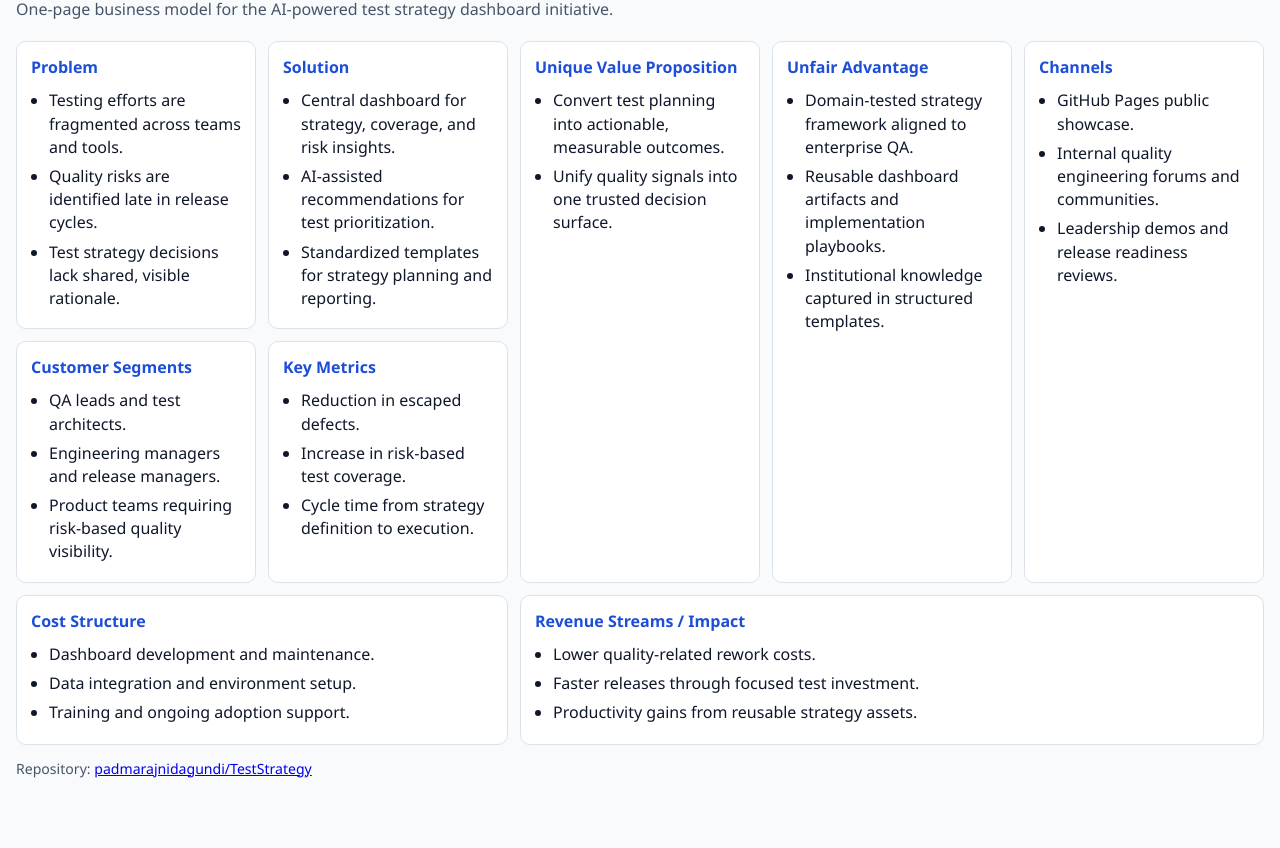
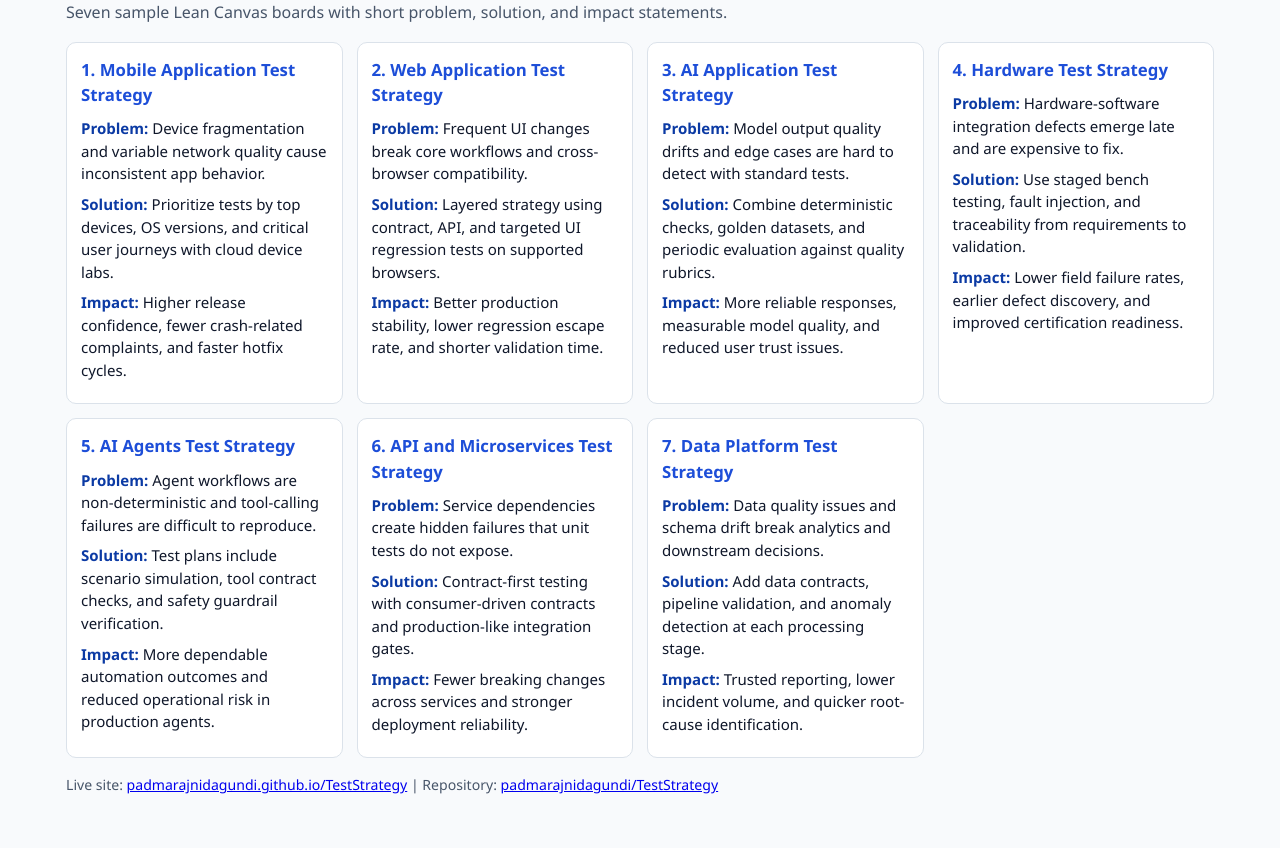
Before and after one commit to padmarajnidagundi/TestStrategy, a plain HTML site: page index.html in a window 1280 px wide. Shown: the part 82-930 px from the top of the page. Before the commit the page ends 901 px from the top, so only its background shows below. Drawn offline with Linux system fonts and the light colour scheme.

Commit message:
Add seven Lean Canvas test strategy examples
Co-authored-by: Copilot <223556219+Copilot@users.noreply.github.com>

```diff
--- a/index.html
+++ b/index.html
@@ -3,7 +3,7 @@
   <head>
     <meta charset="UTF-8" />
     <meta name="viewport" content="width=device-width, initial-scale=1.0" />
-    <title>TestStrategy Lean Canvas</title>
+    <title>TestStrategy - Lean Canvas Examples</title>
     <style>
       :root {
         --bg: #f8fafc;
@@ -21,193 +21,117 @@
         font-family: "Segoe UI", Arial, Helvetica, sans-serif;
         background: var(--bg);
         color: var(--text);
-        line-height: 1.45;
+        line-height: 1.5;
       }
       main {
-        max-width: 1280px;
+        max-width: 1180px;
         margin: 0 auto;
-        padding: 24px 16px 40px;
+        padding: 24px 16px 52px;
       }
       header {
-        margin-bottom: 20px;
+        margin-bottom: 18px;
       }
       header h1 {
-        margin: 0 0 6px;
-        font-size: clamp(1.6rem, 2.7vw, 2.4rem);
+        margin: 0 0 8px;
+        font-size: clamp(1.5rem, 2.6vw, 2.3rem);
         color: var(--accent);
       }
       header p {
         margin: 0;
         color: var(--muted);
       }
-
-      .canvas {
+      .boards {
         display: grid;
-        grid-template-columns: 1fr;
-        gap: 12px;
+        grid-template-columns: repeat(auto-fit, minmax(260px, 1fr));
+        gap: 14px;
       }
-
-      .block {
+      .board {
         background: var(--panel);
         border: 1px solid var(--border);
         border-radius: 10px;
-        padding: 14px 14px 12px;
-        min-height: 170px;
+        padding: 14px;
       }
-
-      .block h2 {
+      .board h2 {
         margin: 0 0 10px;
-        font-size: 1rem;
+        font-size: 1.05rem;
         color: var(--accent);
       }
-
-      .block ul {
-        margin: 0;
-        padding-left: 18px;
+      .item {
+        margin: 0 0 8px;
+        font-size: 0.94rem;
       }
-
-      .block li {
-        margin: 0 0 6px;
+      .item strong {
+        color: #0b3aa4;
       }
-
       footer {
-        margin-top: 14px;
+        margin-top: 16px;
         color: var(--muted);
         font-size: 0.88rem;
-      }
-
-      @media (min-width: 980px) {
-        .canvas {
-          grid-template-columns: repeat(5, minmax(0, 1fr));
-          grid-template-areas:
-            "problem solution unique advantage channels"
-            "segments metrics unique advantage channels"
-            "cost cost revenue revenue revenue";
-        }
-
-        .problem {
-          grid-area: problem;
-        }
-        .solution {
-          grid-area: solution;
-        }
-        .unique {
-          grid-area: unique;
-        }
-        .advantage {
-          grid-area: advantage;
-        }
-        .channels {
-          grid-area: channels;
-        }
-        .segments {
-          grid-area: segments;
-        }
-        .metrics {
-          grid-area: metrics;
-        }
-        .cost {
-          grid-area: cost;
-          min-height: 150px;
-        }
-        .revenue {
-          grid-area: revenue;
-          min-height: 150px;
-        }
       }
     </style>
   </head>
   <body>
     <main>
       <header>
-        <h1>Lean Canvas — TestStrategy Dashboard</h1>
-        <p>One-page business model for the AI-powered test strategy dashboard initiative.</p>
+        <h1>One-Page Lean Canvas Examples - Test Strategy</h1>
+        <p>Seven sample Lean Canvas boards with short problem, solution, and impact statements.</p>
       </header>
 
-      <section class="canvas" aria-label="Lean Canvas">
-        <article class="block problem">
-          <h2>Problem</h2>
-          <ul>
-            <li>Testing efforts are fragmented across teams and tools.</li>
-            <li>Quality risks are identified late in release cycles.</li>
-            <li>Test strategy decisions lack shared, visible rationale.</li>
-          </ul>
+      <section class="boards" aria-label="Lean Canvas examples">
+        <article class="board">
+          <h2>1. Mobile Application Test Strategy</h2>
+          <p class="item"><strong>Problem:</strong> Device fragmentation and variable network quality cause inconsistent app behavior.</p>
+          <p class="item"><strong>Solution:</strong> Prioritize tests by top devices, OS versions, and critical user journeys with cloud device labs.</p>
+          <p class="item"><strong>Impact:</strong> Higher release confidence, fewer crash-related complaints, and faster hotfix cycles.</p>
         </article>
 
-        <article class="block solution">
-          <h2>Solution</h2>
-          <ul>
-            <li>Central dashboard for strategy, coverage, and risk insights.</li>
-            <li>AI-assisted recommendations for test prioritization.</li>
-            <li>Standardized templates for strategy planning and reporting.</li>
-          </ul>
+        <article class="board">
+          <h2>2. Web Application Test Strategy</h2>
+          <p class="item"><strong>Problem:</strong> Frequent UI changes break core workflows and cross-browser compatibility.</p>
+          <p class="item"><strong>Solution:</strong> Layered strategy using contract, API, and targeted UI regression tests on supported browsers.</p>
+          <p class="item"><strong>Impact:</strong> Better production stability, lower regression escape rate, and shorter validation time.</p>
         </article>
 
-        <article class="block unique">
-          <h2>Unique Value Proposition</h2>
-          <ul>
-            <li>Convert test planning into actionable, measurable outcomes.</li>
-            <li>Unify quality signals into one trusted decision surface.</li>
-          </ul>
+        <article class="board">
+          <h2>3. AI Application Test Strategy</h2>
+          <p class="item"><strong>Problem:</strong> Model output quality drifts and edge cases are hard to detect with standard tests.</p>
+          <p class="item"><strong>Solution:</strong> Combine deterministic checks, golden datasets, and periodic evaluation against quality rubrics.</p>
+          <p class="item"><strong>Impact:</strong> More reliable responses, measurable model quality, and reduced user trust issues.</p>
         </article>
 
-        <article class="block advantage">
-          <h2>Unfair Advantage</h2>
-          <ul>
-            <li>Domain-tested strategy framework aligned to enterprise QA.</li>
-            <li>Reusable dashboard artifacts and implementation playbooks.</li>
-            <li>Institutional knowledge captured in structured templates.</li>
-          </ul>
+        <article class="board">
+          <h2>4. Hardware Test Strategy</h2>
+          <p class="item"><strong>Problem:</strong> Hardware-software integration defects emerge late and are expensive to fix.</p>
+          <p class="item"><strong>Solution:</strong> Use staged bench testing, fault injection, and traceability from requirements to validation.</p>
+          <p class="item"><strong>Impact:</strong> Lower field failure rates, earlier defect discovery, and improved certification readiness.</p>
         </article>
 
-        <article class="block channels">
-          <h2>Channels</h2>
-          <ul>
-            <li>GitHub Pages public showcase.</li>
-            <li>Internal quality engineering forums and communities.</li>
-            <li>Leadership demos and release readiness reviews.</li>
-          </ul>
+        <article class="board">
+          <h2>5. AI Agents Test Strategy</h2>
+          <p class="item"><strong>Problem:</strong> Agent workflows are non-deterministic and tool-calling failures are difficult to reproduce.</p>
+          <p class="item"><strong>Solution:</strong> Test plans include scenario simulation, tool contract checks, and safety guardrail verification.</p>
+          <p class="item"><strong>Impact:</strong> More dependable automation outcomes and reduced operational risk in production agents.</p>
         </article>
 
-        <article class="block segments">
-          <h2>Customer Segments</h2>
-          <ul>
-            <li>QA leads and test architects.</li>
-            <li>Engineering managers and release managers.</li>
-            <li>Product teams requiring risk-based quality visibility.</li>
-          </ul>
+        <article class="board">
+          <h2>6. API and Microservices Test Strategy</h2>
+          <p class="item"><strong>Problem:</strong> Service dependencies create hidden failures that unit tests do not expose.</p>
+          <p class="item"><strong>Solution:</strong> Contract-first testing with consumer-driven contracts and production-like integration gates.</p>
+          <p class="item"><strong>Impact:</strong> Fewer breaking changes across services and stronger deployment reliability.</p>
         </article>
 
-        <article class="block metrics">
-          <h2>Key Metrics</h2>
-          <ul>
-            <li>Reduction in escaped defects.</li>
-            <li>Increase in risk-based test coverage.</li>
-            <li>Cycle time from strategy definition to execution.</li>
-          </ul>
-        </article>
-
-        <article class="block cost">
-          <h2>Cost Structure</h2>
-          <ul>
-            <li>Dashboard development and maintenance.</li>
-            <li>Data integration and environment setup.</li>
-            <li>Training and ongoing adoption support.</li>
-          </ul>
-        </article>
-
-        <article class="block revenue">
-          <h2>Revenue Streams / Impact</h2>
-          <ul>
-            <li>Lower quality-related rework costs.</li>
-            <li>Faster releases through focused test investment.</li>
-            <li>Productivity gains from reusable strategy assets.</li>
-          </ul>
+        <article class="board">
+          <h2>7. Data Platform Test Strategy</h2>
+          <p class="item"><strong>Problem:</strong> Data quality issues and schema drift break analytics and downstream decisions.</p>
+          <p class="item"><strong>Solution:</strong> Add data contracts, pipeline validation, and anomaly detection at each processing stage.</p>
+          <p class="item"><strong>Impact:</strong> Trusted reporting, lower incident volume, and quicker root-cause identification.</p>
         </article>
       </section>
 
       <footer>
-        Repository:
+        Live site:
+        <a href="https://padmarajnidagundi.github.io/TestStrategy/">padmarajnidagundi.github.io/TestStrategy</a>
+        | Repository:
         <a href="https://github.com/padmarajnidagundi/TestStrategy">padmarajnidagundi/TestStrategy</a>
       </footer>
     </main>
```
Also changed, not shown: 1 other file.
